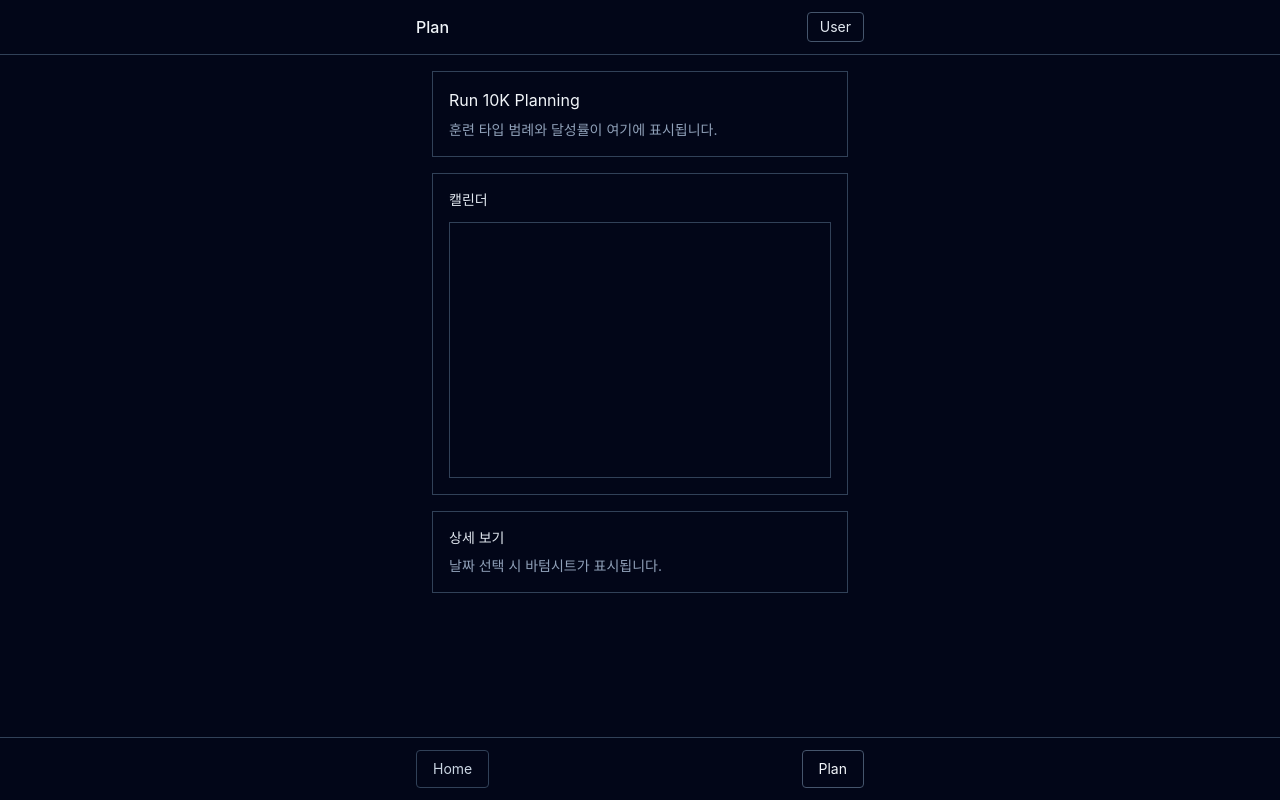
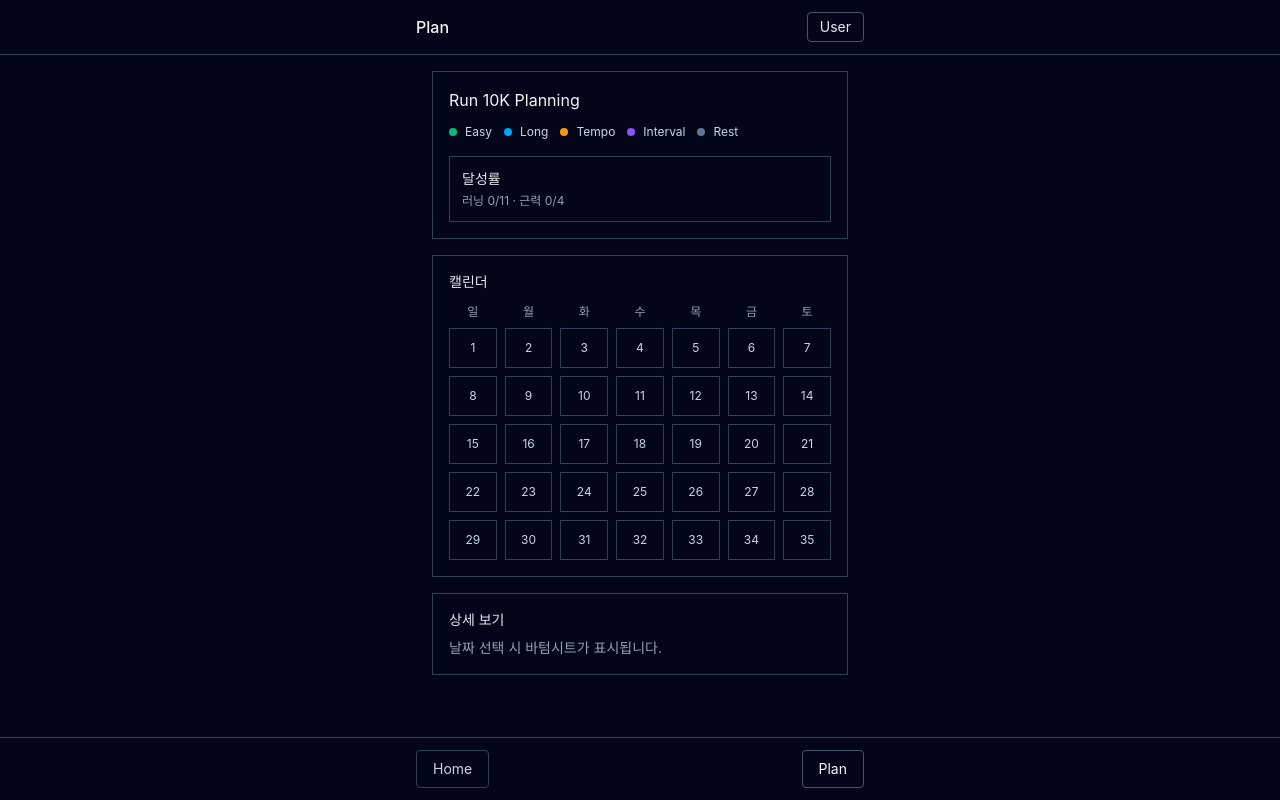
Before and after one commit to kwonhyunjeen/orbit, a React (Vite) app: page /plan in a window 1280 px wide. Built offline with nearby package versions, Linux system fonts and the light colour scheme.

Commit message:
feat: expand plan scaffold with legend progress and calendar grid

```diff
--- a/src/pages/Plan.tsx
+++ b/src/pages/Plan.tsx
@@ -1,14 +1,68 @@
+const legendItems = [
+  { label: 'Easy', colorClass: 'bg-emerald-500' },
+  { label: 'Long', colorClass: 'bg-sky-500' },
+  { label: 'Tempo', colorClass: 'bg-amber-500' },
+  { label: 'Interval', colorClass: 'bg-violet-500' },
+  { label: 'Rest', colorClass: 'bg-slate-500' },
+];
+
+const calendarDays = ['일', '월', '화', '수', '목', '금', '토'];
+
+const calendarCells = Array.from({ length: 35 }, (_, index) => {
+  return {
+    key: `cell-${index + 1}`,
+    label: index + 1,
+  };
+});
+
 export function PlanPage() {
   return (
     <main className="mx-auto w-full max-w-md px-4 pt-4 pb-24">
       <section className="border border-slate-700 p-4">
         <h2 className="text-base text-slate-100">Run 10K Planning</h2>
-        <p className="mt-2 text-sm text-slate-400">훈련 타입 범례와 달성률이 여기에 표시됩니다.</p>
+
+        <div className="mt-3 flex flex-wrap items-center gap-3">
+          {legendItems.map((item) => {
+            return (
+              <div key={item.label} className="flex items-center gap-2">
+                <span className={`size-2 rounded-full ${item.colorClass}`} />
+                <span className="text-xs text-slate-300">{item.label}</span>
+              </div>
+            );
+          })}
+        </div>
+
+        <div className="mt-4 border border-slate-700 p-3">
+          <p className="text-sm text-slate-200">달성률</p>
+          <p className="mt-1 text-xs text-slate-400">러닝 0/11 · 근력 0/4</p>
+        </div>
       </section>
 
       <section className="mt-4 border border-slate-700 p-4">
         <h3 className="text-sm text-slate-200">캘린더</h3>
-        <div className="mt-3 h-64 border border-slate-700" />
+
+        <div className="mt-3 grid grid-cols-7 gap-2">
+          {calendarDays.map((day) => {
+            return (
+              <div key={day} className="text-center text-xs text-slate-400">
+                {day}
+              </div>
+            );
+          })}
+
+          {calendarCells.map((cell) => {
+            return (
+              <button
+                key={cell.key}
+                type="button"
+                className="h-10 border border-slate-700 text-xs text-slate-300"
+                aria-label={`${cell.label}일`}
+              >
+                {cell.label}
+              </button>
+            );
+          })}
+        </div>
       </section>
 
       <section className="mt-4 border border-slate-700 p-4">
```
